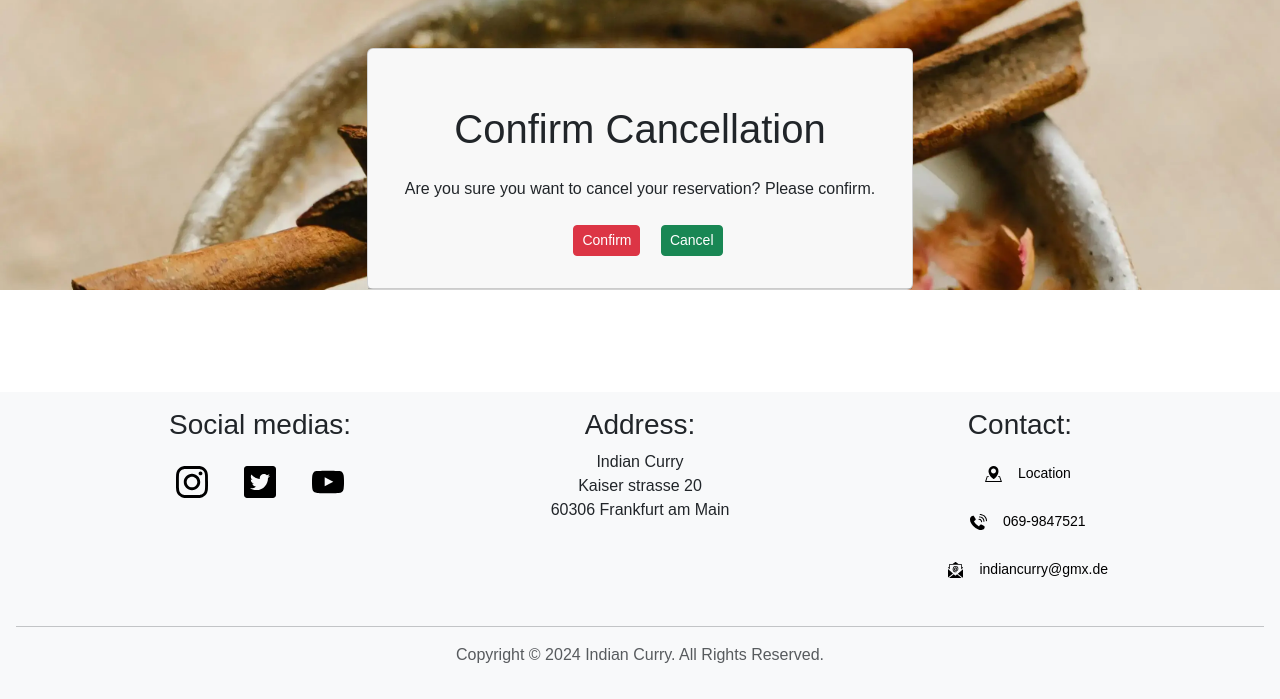
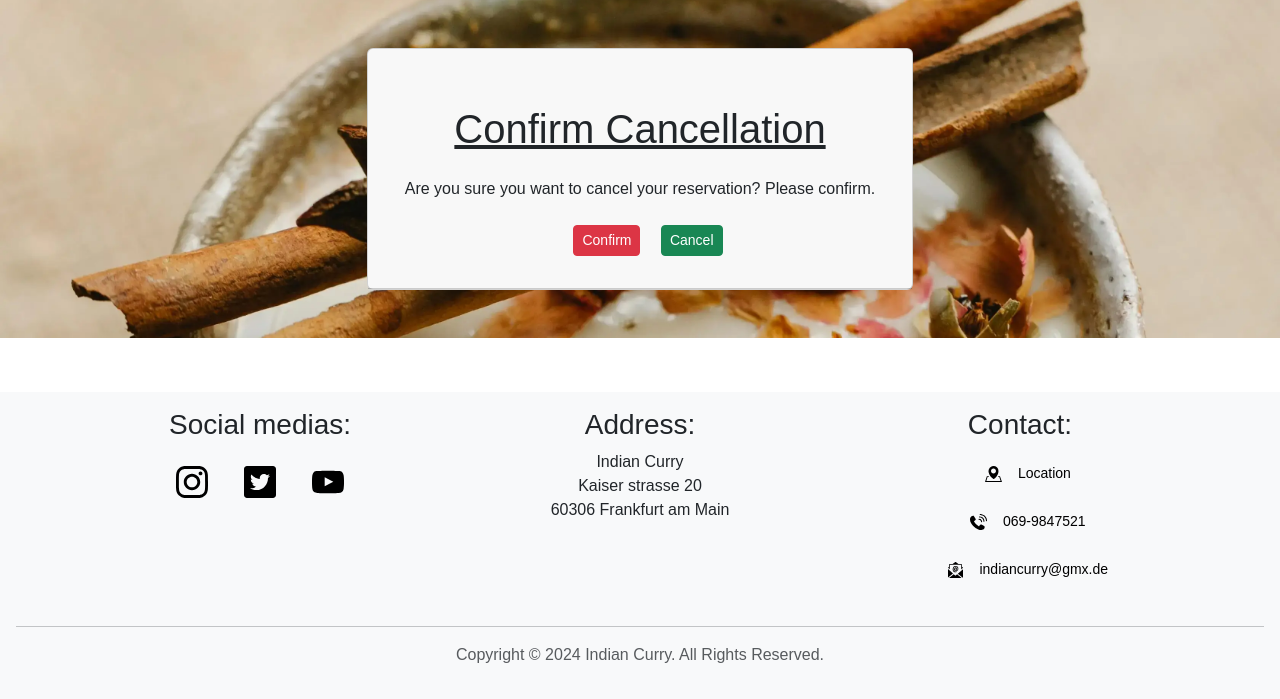
Before and after one commit to Pramilashanmugam/Restaurant, a Django app: template reservations/templates/reservations/confirm_delete.html in a window 1280 px wide. Shown: the part 101-800 px from the top of the page. Run offline with Django 5.2, Linux system fonts and the light colour scheme; the template is opened without the code that fills it, so the values that code supplies are empty; some libraries are stand-ins or nearby versions.

Commit message:
modified  the buttons color and space makereservation, reservationlist

```diff
--- a/reservations/templates/reservations/confirm_delete.html
+++ b/reservations/templates/reservations/confirm_delete.html
@@ -4,9 +4,9 @@
 <div class="container mt-5">
     <div class="row justify-content-center">
         <div class="col-md-6">
-            <div class="card">
+            <div class="card mb-5">
                 <div class="card-header text-center">
-                    <h1 class="text-center mt-5 mb-4">Confirm Cancellation</h1>
+                    <h1 class="text-center mt-5 mb-4"><u>Confirm Cancellation</u></h1>
                     <p>Are you sure you want to cancel your reservation? Please confirm.</p>
                     <form method="post">
                         {% csrf_token %}
--- a/reservations/templates/reservations/make_reservation.html
+++ b/reservations/templates/reservations/make_reservation.html
@@ -100,7 +100,7 @@
         {% endif %}
         <br>
         <div class="text-center mb-4">
-        <button type="submit" class="btn btn-md btn-outline-success">{% trans "Confirm booking" %}</button>
+        <button type="submit" class="btn btn-md btn-dark">{% trans "Confirm booking" %}</button>
     </div>
     </form>
 </div>
--- a/reservations/templates/reservations/reservation_list.html
+++ b/reservations/templates/reservations/reservation_list.html
@@ -11,9 +11,9 @@
                         {% for reservation in reservations %}
                         <li>
                             {{ reservation }}
-                            <a href="{% url 'update_reservation' reservation.pk %}" class="btn btn-outline-success btn-sm active"
+                            <a href="{% url 'update_reservation' reservation.pk %}" class="btn btn-outline-success btn-sm active mb-1"
                                 role="button" aria-pressed="true">Update</a>
-                            <a href="{% url 'delete_reservation' reservation.pk %}" class="btn btn-outline-danger btn-sm active"
+                            <a href="{% url 'delete_reservation' reservation.pk %}" class="btn btn-outline-danger btn-sm active mb-1"
                                 role="button" aria-pressed="true">Cancel</a>
                         </li>
                         {% empty %}
```
